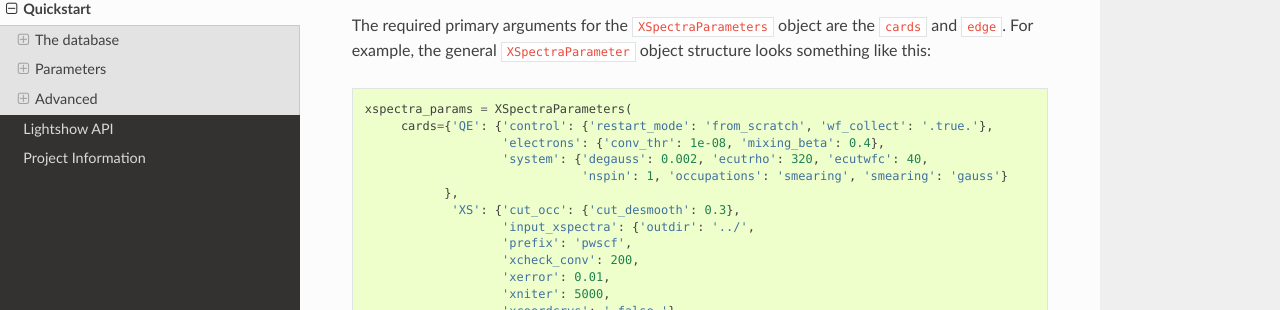
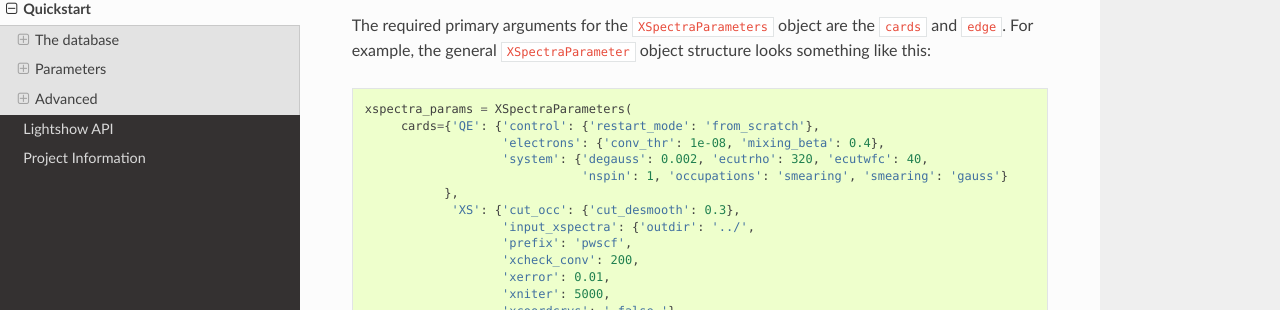
Before and after one commit to AI-multimodal/Lightshow, a Sphinx documentation site: the page built from docs/source/quickstart.rst, in a window 1280 px wide and 900 px high, scrolled down 7656 px. Shown: the part 141-451 px from the top of the window. Built offline with Sphinx 7.4.7 and the Read the Docs theme 2.0.0, drawn with Linux system fonts in a browser that asks for light colours; the version number could not be read and is left out.

Commit message:
modify quickstart correpsondingly

```diff
--- a/docs/source/quickstart.rst
+++ b/docs/source/quickstart.rst
@@ -300,7 +300,7 @@ The required primary arguments for the ``XSpectraParameters`` object are the ``c
 .. code-block:: python
 
     xspectra_params = XSpectraParameters(
-         cards={'QE': {'control': {'restart_mode': 'from_scratch', 'wf_collect': '.true.'},
+         cards={'QE': {'control': {'restart_mode': 'from_scratch'},
                        'electrons': {'conv_thr': 1e-08, 'mixing_beta': 0.4},
                        'system': {'degauss': 0.002, 'ecutrho': 320, 'ecutwfc': 40,
                                   'nspin': 1, 'occupations': 'smearing', 'smearing': 'gauss'}
```
